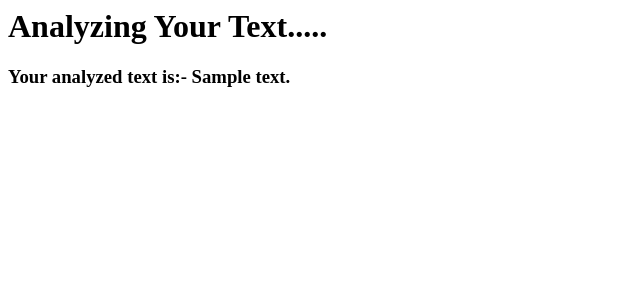
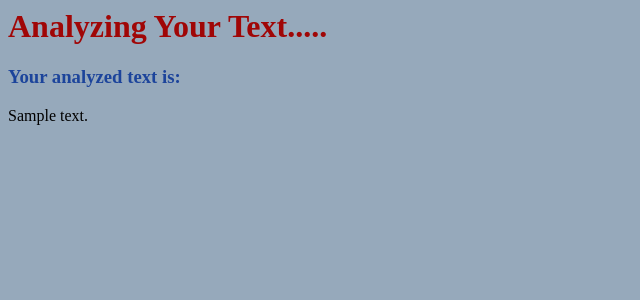
Before and after one commit to kpkrishan/Introduction_To_Django, a Django app: template Textutils/templates/removepunc.html in a window 1280 px wide. Shown: the top 300 px of the page, without its empty margins (0-640 px from the left). Run offline with Django 3.2, Linux system fonts and the light colour scheme; the template is opened without the code that fills it: most values are stand-ins (such as "Sample title", 1, 10 or a date in 2020).

Commit message:
Html styling

```diff
--- a/Textutils/templates/removepunc.html
+++ b/Textutils/templates/removepunc.html
@@ -1,18 +1,18 @@
-<html>
+<html style="background-color: rgb(150, 169, 187);">
     <head>
         <title>Textutils
         </title>
     </head>
     <body>
-        <h1>
+        <h1 style="color: rgb(160, 6, 6);">
            Analyzing Your Text.....
         </h1>
-        <p>
+        <p style="color: teal;">
 
-            <h3>
-                Your analyzed text is:- {{analyzed_text}}</br>
-
+            <h3 style="color: rgb(28, 68, 155);">
+                Your analyzed text is: </h3>
             </h3>
+            {{analyzed_text}}
         </p>
     </body>
 </html>
```
